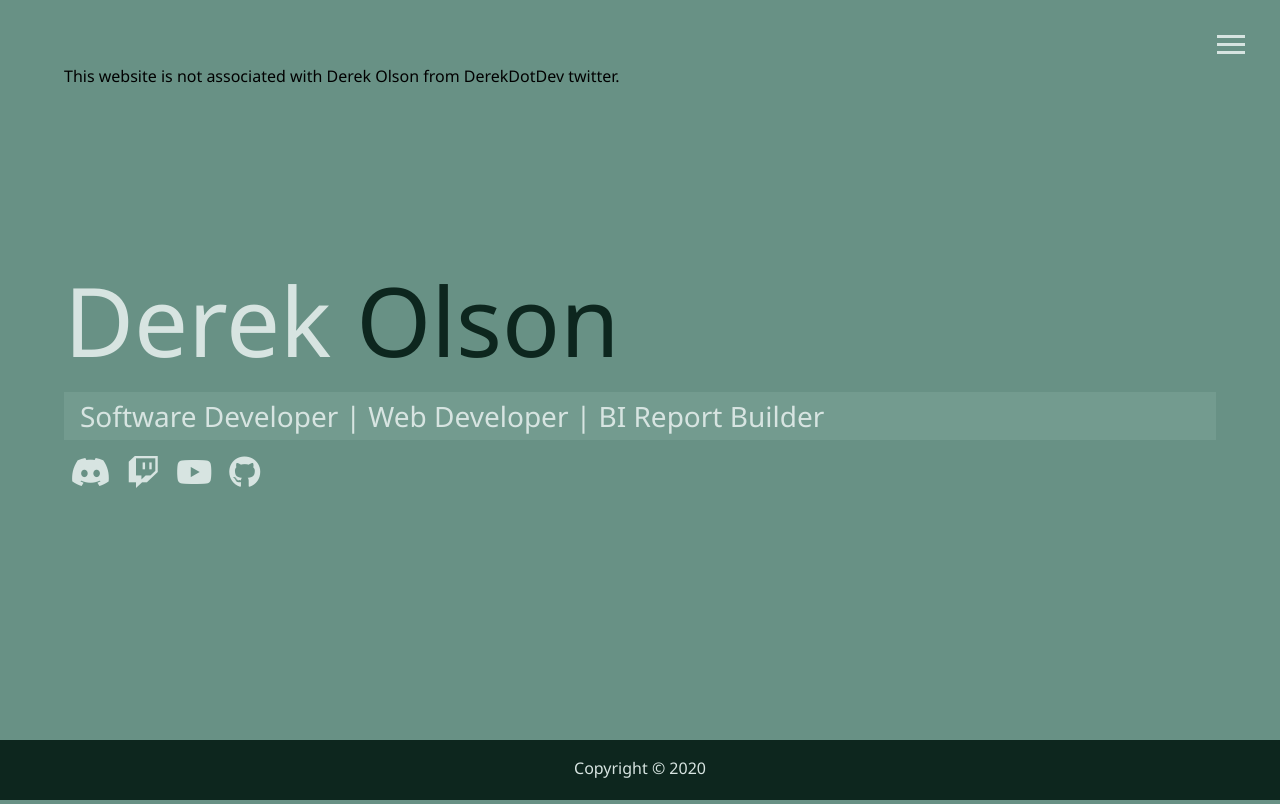
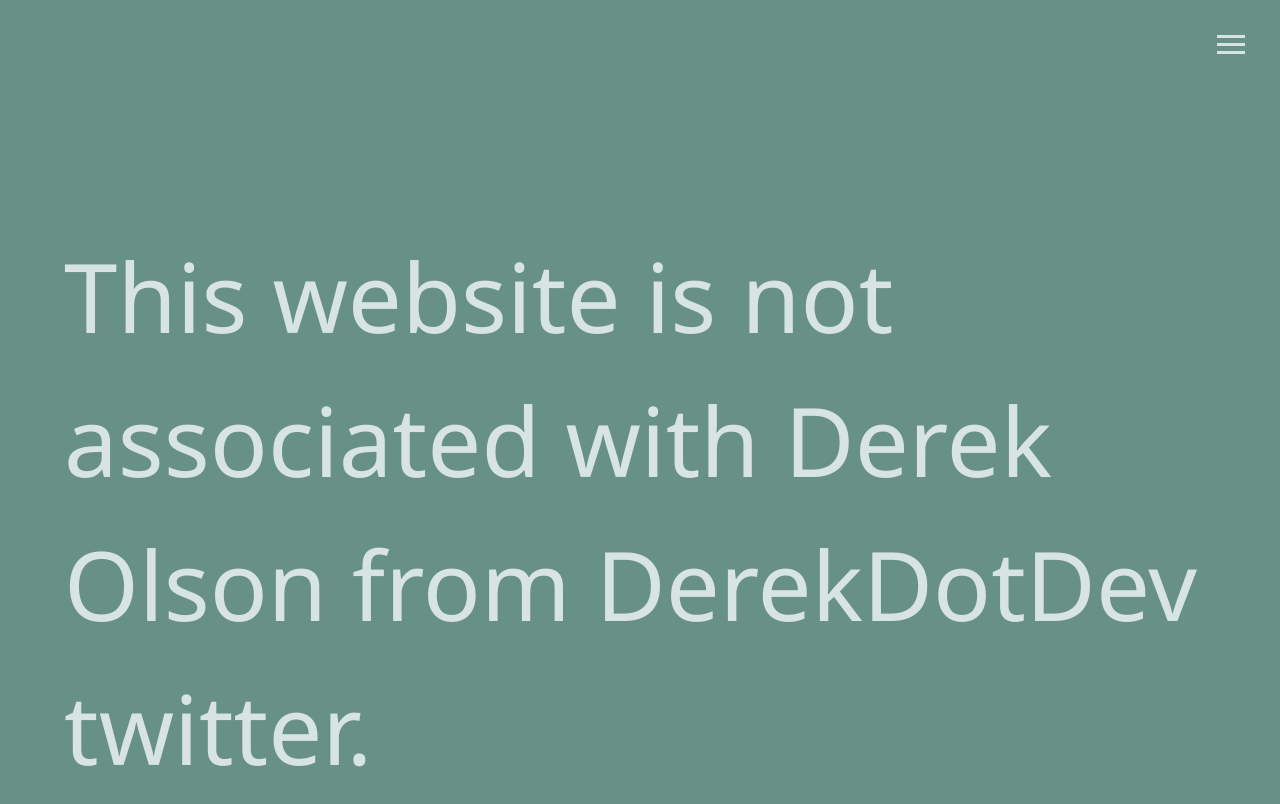
Before and after one commit to derekolson09/portfolio, a plain HTML site: page index.html in a window 1280 px wide. Shown: the top 804 px of the page. Drawn offline with Linux system fonts and the light colour scheme.

Commit message:
Update index.html

```diff
--- a/index.html
+++ b/index.html
@@ -53,9 +53,9 @@
     </header>
 
     <main id="Home">
-        <div id="lg-heading secondary-color">
+        <h1 class="lg-heading secondary-color">
             This website is not associated with Derek Olson from DerekDotDev twitter.
-        </div>
+        </h1>
         <h1 class="lg-heading secondary-color">
             Derek
             <span class="quartenary-color">Olson</span>
```
